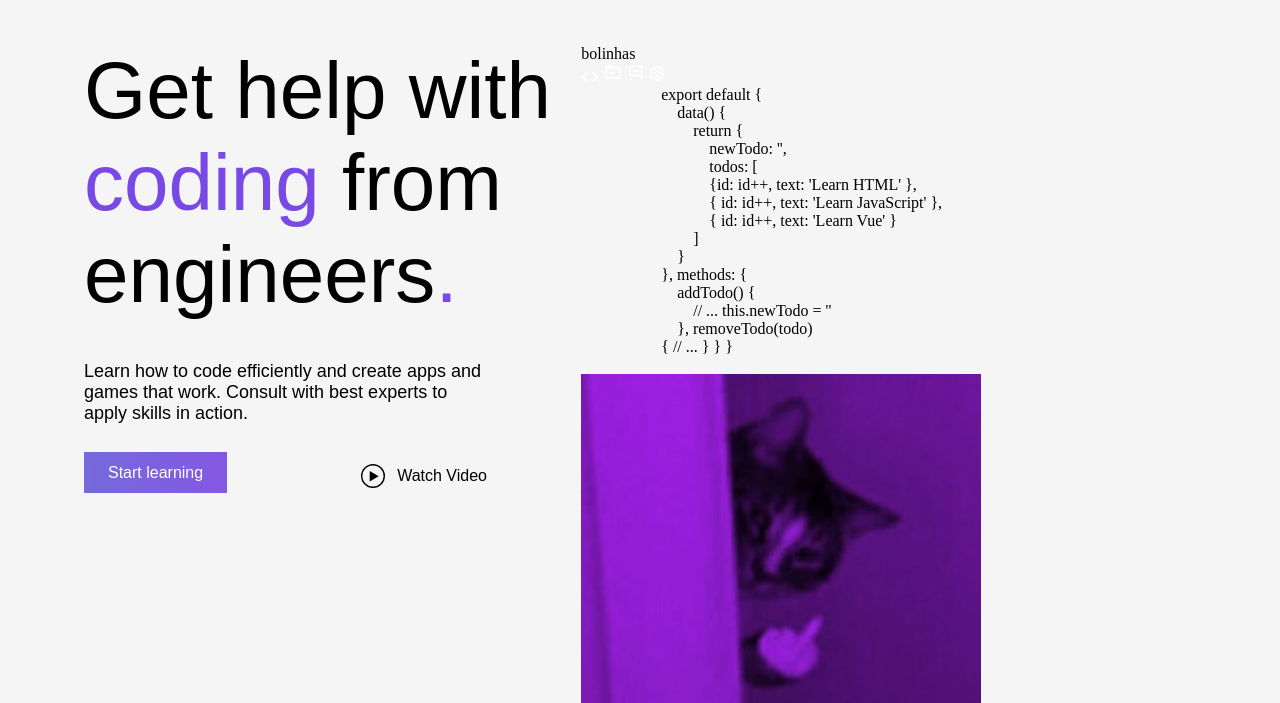
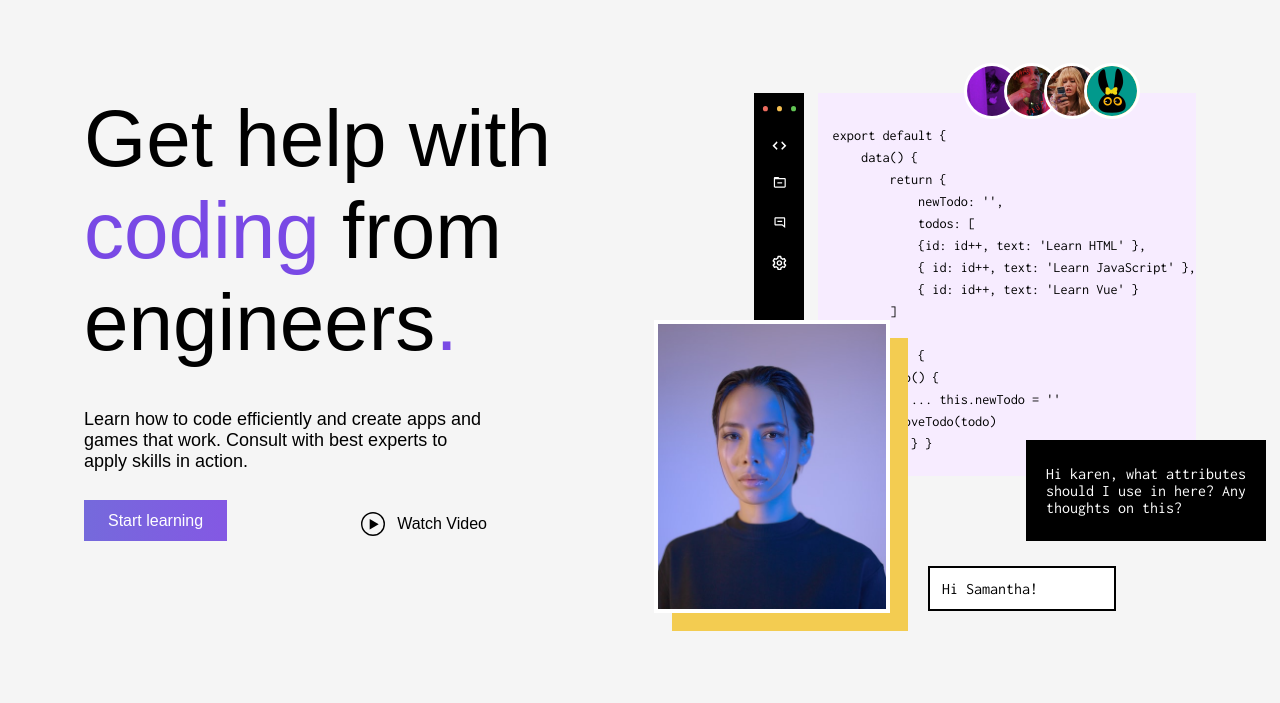
Before and after one commit to WalkerAmaral/figma-page, a plain HTML site: page index.html in a window 1280 px wide. Shown: the part 97-800 px from the top of the page. Drawn offline with Linux system fonts and the light colour scheme; a web font is replaced by a local one.

Commit message:
Finaliza a página inicial do site

```diff
--- a/css/style.css
+++ b/css/style.css
@@ -27,7 +27,7 @@ body {
 /* cabecalho*/
 
 .cabecalho {
-    margin: 48px 48px 48px 0;
+    margin: 48px 48px 96px 0;
     display: flex;
     flex-direction: row;
     justify-content: space-around;
@@ -71,8 +71,12 @@ body {
     display: flex;
     flex-direction: row;
     justify-content: space-around;
-    margin: 0 84px;
+    gap: 90px;
+    margin: 84px;
 }
+
+
+/* Conteúdo principal */
 
 .conteudo-principal {
     font-family: 'Clash Display', sans-serif;
@@ -123,33 +127,100 @@ body {
 }
 
 
-/* só pra não atrapalhar
+/* Conteúdo secundário */
 
-.conteudo-secundario-icones-imagem {
-    width: 56px;
-    border: 4px solid #FFFFFF;
-    border-radius: 28px;
-    margin: 0 -10px;
+.conteudo-secundario-fundo {
+    display: flex;
+    flex-direction: row;
+    gap: 14px;
+    height: 383px;
+}
+
+.conteudo-secundario-fundo pre {
+    background: #F7ECFF;
+    color: rgba(0, 0, 0, 0, 67);
+    font-family: 'Inconsolata', monospace;
+    font-size: 14.25px;
+    height: 383px;
+    padding: 32px 0;
+    line-height: 22px;
 }
 
 .conteudo-secundario-fundo-lateral {
     display: flex;
     flex-direction: column;
-    background-color: #000000;
-    color: white;
+    width: 50px;
+    background: #000000;
+    gap: 25px;
 }
 
-.conteudo-secundario-lateral-icones {
-    width: 20px;
+.conteudo-secundario-fundo-lateral * {
+    align-self: center;
+}
+
+.conteudo-secundario-fundo-lateral p {
+    color: #F7ECFF;
+}
+
+.conteudo-secundario-fundo-lateral img {
+    width: 15px;
+}
+
+.conteudo-secundario-lateral-cabeçalho img {
+    padding-top: 12px;
+    width: 35px;
+}
+
+.conteudo-secundario-destacado-icones {
+    position: absolute;
+    top: 160px;
+    right: 150px;
+}
+
+.conteudo-secundario-icones-imagem {
+    width: 56px;
+    border-radius: 28px;
+    border: 3px solid #FFFFFF;
+    margin: 0 -10px;
 }
 
 .conteudo-secundario-destacado-imagem {
+    height: 293px;
+    border: 4px solid #FFFFFF;
+    box-shadow: -18px 18px #F3CC51;
     transform: scaleX(-1);
+    position: absolute;
+    bottom: 90px;
+    right: 390px;
 }
 
-.conteudo-secundario-destacado-icone {
-    background: #000000;
+.conteudo-secundario-destacado-chat {
+    position: absolute;
+    display: flex;
+    flex-direction: column;
+    gap: 32px;
+    bottom: 162px;
+    right: 14px;
 }
 
+.conteudo-secundario-destacado-chat-pergunta {
+    font-size: 16px;
+    font-family: 'Inconsolata', monospace;
+    background-color: #000000;
+    color: #FFFFFF;
+    width: 240px;
+    padding: 25px 20px;
+}
 
-só pra não atrapalhar*/
+.conteudo-secundario-destacado-chat-resposta {
+    font-size: 16px;
+    font-family: 'Inconsolata', monospace;
+    background-color: #FFFFFF;
+    color: #000000;
+    border: solid 2px #000000;
+    width: 188px;
+    padding: 12px;
+    position: absolute;
+    bottom: -70px;
+    right: 150px;
+}
--- a/index.html
+++ b/index.html
@@ -52,8 +52,8 @@
 
 
                     <!---->
-                    <div class="BOLINHAS">
-                        bolinhas
+                    <div class="conteudo-secundario-lateral-cabeçalho">
+                        <img src="./images/bolinhas.svg" alt="">
                     </div>
                     <!---->
 
@@ -84,15 +84,16 @@
                 </pre>
                 </div>
 
-                <div class="conteudo-secundario-fundo-icones">
+
+            </div>
+
+            <div class="conteudo-secundario-destacado">
+                <div class="conteudo-secundario-destacado-icones">
                     <img class="conteudo-secundario-icones-imagem" src="./images/icon-1.jpg" alt="">
                     <img class="conteudo-secundario-icones-imagem" src="./images/icon-2.jpg" alt="">
                     <img class="conteudo-secundario-icones-imagem" src="./images/icon-3.jpg" alt="">
                     <img class="conteudo-secundario-icones-imagem" src="./images/icon-4.jpg" alt="">
                 </div>
-            </div>
-
-            <div class="conteudo-secundario-destacado">
                 <img class="conteudo-secundario-destacado-imagem" src="./images/imagem-principal.jpeg" alt="Imagem de uma pessoa iluminada por luz azul em um fundo roxo">
                 <img class="conteudo-secundario-destacado-icone" src="./images/comment.svg" alt="Ícone de chat">
                 <div class="conteudo-secundario-destacado-chat">
```
Also changed, not shown: images/bolinhas.svg (added). Lines whose indentation alone changed are shown as unchanged.
